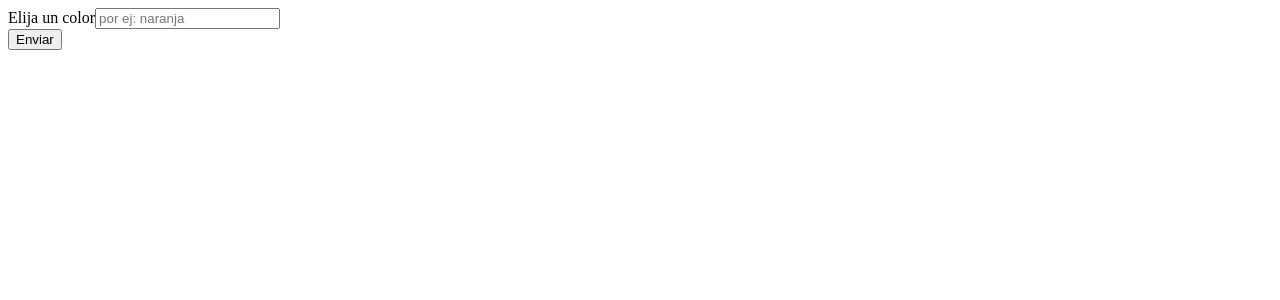
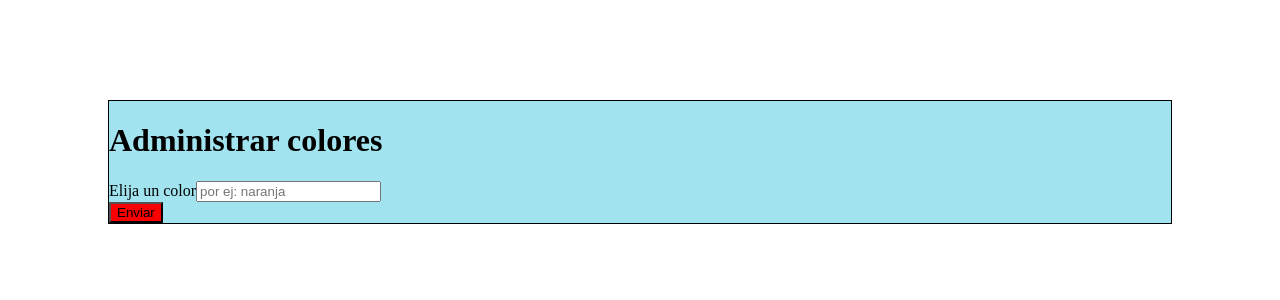
Before and after one commit to NicolasGalia/ejercicio-6-React, a React (Create React App) app: page / in a window 1280 px wide. Shown: the top 300 px of the page. Built offline with nearby package versions, Linux system fonts and the light colour scheme.

Commit message:
finalizamos maquetado

```diff
--- a/src/App.jsx
+++ b/src/App.jsx
@@ -1,4 +1,5 @@
 import AdminColores from "./components/AdminColores";
+import "./app.css"
 
 function App() {
   return (
--- /dev/null
+++ b/src/app.css
@@ -0,0 +1,8 @@
+.contenedor{
+    margin: 100px;
+    border: 1px solid;
+    background-color: rgb(161, 228, 240);
+}
+.btn{
+    background-color: rgb(249, 1, 1);
+}
--- a/src/components/AdminColores.jsx
+++ b/src/components/AdminColores.jsx
@@ -2,15 +2,17 @@ import React from 'react';
 import Button from 'react-bootstrap/Button';
 import Form from 'react-bootstrap/Form';
 
+
 const AdminColores = () => {
     return (
-   <div>
-  <Form>
-      <Form.Group className="m-5" >
+   <div className="contenedor">
+  <Form >
+    <h1>Administrar colores</h1>
+      <Form.Group >
         <Form.Label>Elija un color</Form.Label>
         <Form.Control type="text" placeholder="por ej: naranja" />
      </Form.Group>
-      <Button variant="primary" type="submit">
+      <Button variant="primary" type="submit" className="btn">
         Enviar
       </Button>
     </Form>
```
